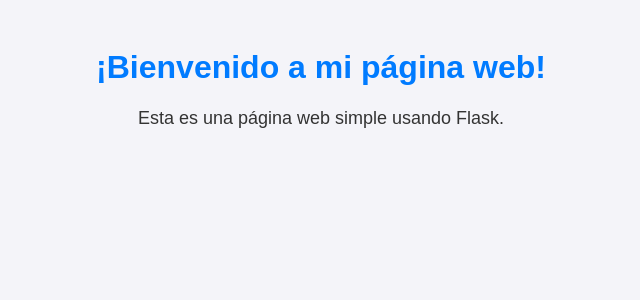
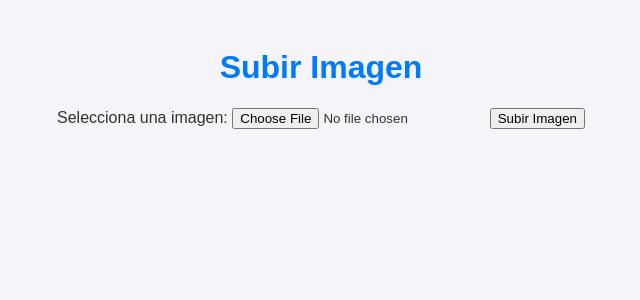
Before and after one commit to Thefalley/web-python, a Flask app: page / in a window 1280 px wide. Shown: the top 300 px of the page, without its empty margins (319-959 px from the left). Run offline with Flask 3, Linux system fonts and the light colour scheme.

Commit message:
Esta pagina tiene opcion de subir imagenes

```diff
--- a/app.py
+++ b/app.py
@@ -1,11 +1,52 @@
-from flask import Flask, render_template
+import os
+from flask import Flask, render_template, request, redirect, url_for
+from werkzeug.utils import secure_filename
 
+# Inicializamos la app
 app = Flask(__name__)
 
-# Ruta para la página principal
+# Carpeta donde se guardarán los archivos subidos
+UPLOAD_FOLDER = os.path.join('static', 'uploads')
+app.config['UPLOAD_FOLDER'] = UPLOAD_FOLDER
+
+# Permitimos solo ciertos tipos de archivo (en este caso, imágenes)
+ALLOWED_EXTENSIONS = {'png', 'jpg', 'jpeg', 'gif'}
+
+# Función para verificar si el archivo es de un tipo permitido
+def allowed_file(filename):
+    return '.' in filename and filename.rsplit('.', 1)[1].lower() in ALLOWED_EXTENSIONS
+
+# Ruta para la página principal con el formulario de subida
 @app.route('/')
 def home():
     return render_template('index.html')
 
+# Ruta para manejar la subida de imágenes
+@app.route('/upload', methods=['POST'])
+def upload_file():
+    # Verificamos si hay un archivo en la solicitud
+    if 'file' not in request.files:
+        return 'No se ha seleccionado ningún archivo'
+
+    file = request.files['file']
+
+    # Si no se seleccionó archivo o el nombre está vacío
+    if file.filename == '':
+        return 'No se ha seleccionado ningún archivo'
+
+    # Verificamos si el archivo es permitido
+    if file and allowed_file(file.filename):
+        filename = secure_filename(file.filename)  # Aseguramos un nombre seguro para el archivo
+        filepath = os.path.join(app.config['UPLOAD_FOLDER'], filename)
+        file.save(filepath)  # Guardamos el archivo en la carpeta de uploads
+        return render_template('upload_success.html', filename=filename)
+
+    return 'Tipo de archivo no permitido'
+
+# Ruta para mostrar la imagen subida
+@app.route('/uploads/<filename>')
+def uploaded_file(filename):
+    return redirect(url_for('static', filename=f'uploads/{filename}'))
+
 if __name__ == '__main__':
-    app.run(debug=True)
+    app.run(debug=True, host='192.168.1.220') ## http://192.168.1.146:5000/
--- a/static/style.css
+++ b/static/style.css
@@ -10,6 +10,19 @@ h1 {
     color: #007BFF;
 }
 
-p {
-    font-size: 18px;
+form {
+    margin: 20px;
 }
+
+img {
+    margin-top: 20px;
+    border: 2px solid #333;
+    border-radius: 5px;
+}
+
+a {
+    display: inline-block;
+    margin-top: 20px;
+    text-decoration: none;
+    color: #007BFF;
+}
--- a/templates/index.html
+++ b/templates/index.html
@@ -3,11 +3,15 @@
 <head>
     <meta charset="UTF-8">
     <meta name="viewport" content="width=device-width, initial-scale=1.0">
-    <title>Mi Página Web</title>
+    <title>Subir Imagen</title>
     <link rel="stylesheet" href="{{ url_for('static', filename='style.css') }}">
 </head>
 <body>
-    <h1>¡Bienvenido a mi página web!</h1>
-    <p>Esta es una página web simple usando Flask.</p>
+    <h1>Subir Imagen</h1>
+    <form action="/upload" method="post" enctype="multipart/form-data">
+        <label for="file">Selecciona una imagen:</label>
+        <input type="file" name="file" id="file">
+        <input type="submit" value="Subir Imagen">
+    </form>
 </body>
 </html>
```
Also changed, not shown: templates/upload_success.html (added, +16 -0 lines), ReadMe.md (added), static/uploads/Captura.PNG (added).
